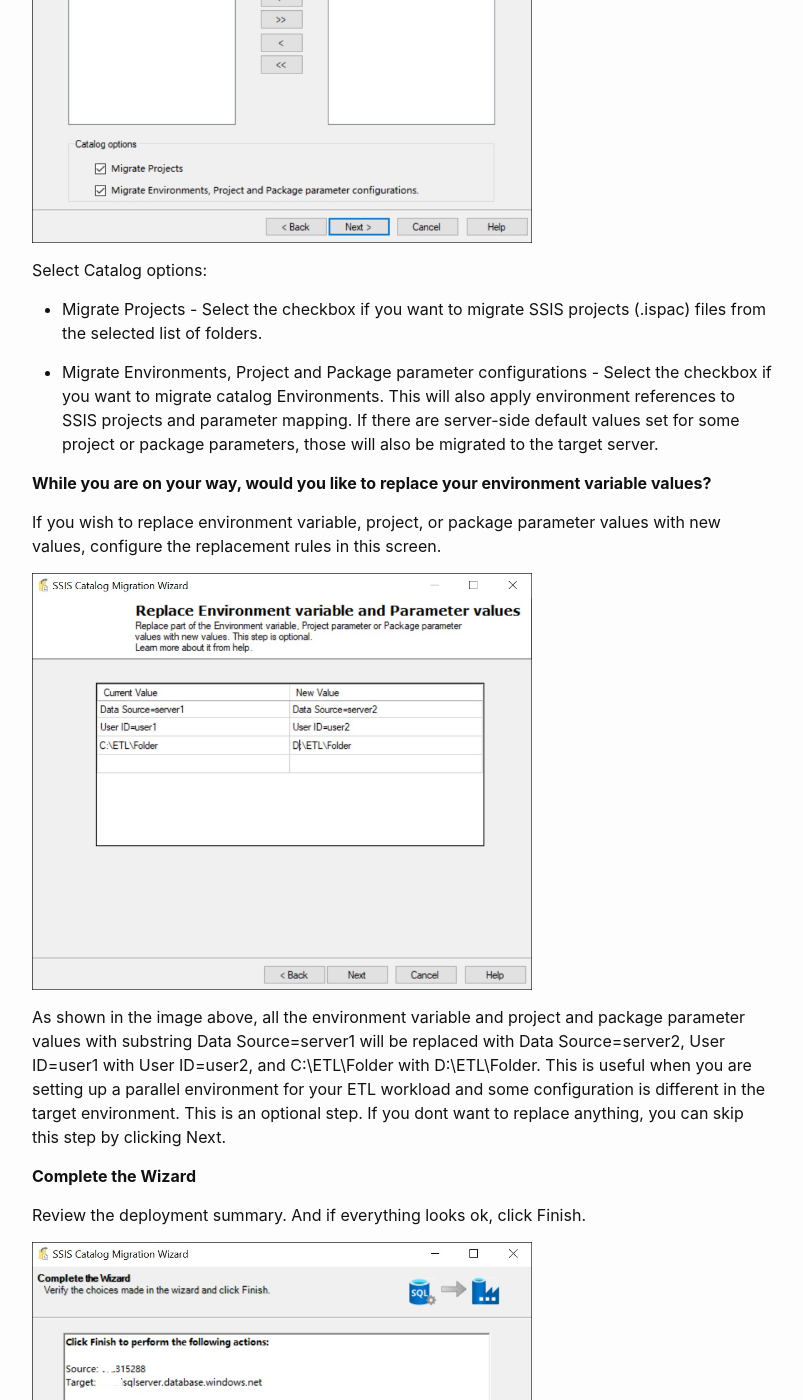
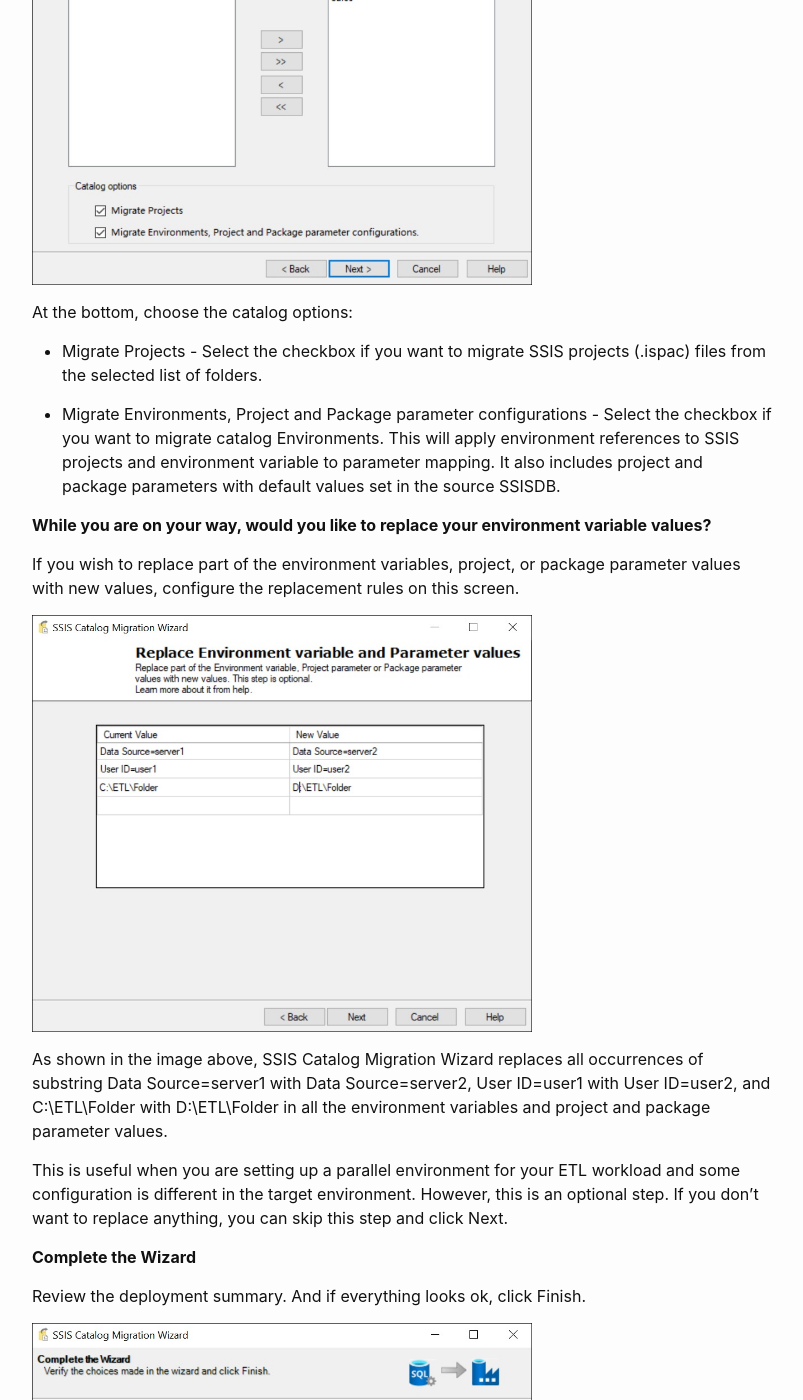
Before and after one commit to kr55/ssiscataloger, a Jekyll site: the page built from index.md, in a window 1280 px wide and 1400 px high, scrolled down 3083 px. Shown: the whole window, without its empty margins (238-1041 px from the left). Built offline with Jekyll 4.4.1, drawn with Linux system fonts in a browser that asks for light colours; our own code applies the rules of GitHub Pages for plain Markdown files; some of the changed text lies outside the part shown.

Commit message:
Update index.md

```diff
--- a/index.md
+++ b/index.md
@@ -1,77 +1,76 @@
 
 
-From SQL Server 2012, Microsoft has introduced a new deployment model in SSIS called the project deployment model. This new model has great benefits in terms of managing SSIS project deployments, executions, and configurations. With every new version of SQL Server, SSIS Catalog is also getting upgraded with new features. In this article, I will describe how we can migrate our existing SSIS Integration Services Catalog from one SQL server to another.
+From SQL Server 2012 onwards, Microsoft introduced a new deployment model in SSIS, called the project deployment model. This new model has many benefits in terms of managing SSIS project deployments, executions, and configurations. With every new version of SQL Server, the SSIS Catalog is also getting upgraded with new features. In this article, I will describe how we can migrate the SSIS Catalog from one SQL Server instance to another using the SSIS Catalog Migration Wizard.
 
-SSIS Integration services catalog consists of the following artifacts:
+The SSIS Integration Services Catalog consists of the following artifacts:
 
 * SSIS Builds (.ispac files) - Contains several SSIS packages with project and package parameters.
-* Environments - Typically used to store configurations of your SSIS projects. These variables are used to configure the SSIS project and package parameters of SSIS projects.
+* Environments - Stores configurations of SSIS projects. These variables are used to configure the SSIS project and package parameters of SSIS projects.
 
 The need for this activity might arise when:
 
 <img src="media/LogoThumnail.png" width="150">
 
-* you are migrating your SQL server to a new server.
+* you are migrating your SQL server to a new host OS.
 * upgrading the SQL server to a newer version on a different machine.
 * setting up a new SSIS environment from the existing setup, etc.
 
-This quick utility will help you migrate your existing SSIS catalog in a few clicks.
+This quick utility will help you migrate the SSIS catalog in a just few clicks.
 # SSIS Catalog Migration Wizard
 
 This quick wizard once installed, can be launched from SQL Server Management Studio (SSMS) 2018 or SQL Server Data Tools (SSDT) 2017 for Visual Studio 2017. Alternatively, you can use it as a standalone tool if you don’t wish you add it as a plugin.
 
 <img src="media/Welcome.jpg" width="500">
 
-It supports the following source and target types:
+The wizard supports the following source and target types.
 
-* SSIS for SQL Server - SSIS Catalog enabled in SQL Server.
+* SSIS for SQL Server - SSIS catalog enabled in SQL Server.
 
 * SSIS for Azure Data Factory - This is used when you want to run SSIS packages in Azure using Azure data factory pipelines.
 
-* File System - SSIS Catalog exported to the file system. This can be used as a staged migration when you don’t have acess to source and target SQL server connection at the same time.
+* File System - SSIS Catalog exported to the file system. This can be used as a staged migration when you don’t have access to source and target SQL Server connections at the same time.
 
 # Demo - Let's Migrate On-premise SSIS to Azure SSIS!
-Launch the utility from your prefered location.
+
+We’ll see a quick demo on how SSIS Catalog Migration Wizard migrates on-premises SSIS Catalog in SQL Server to SSIS in Azure Data Factory in just a few clicks. Launch the wizard from your preferred location.
 
 **Choose Source**
 
-Choose SSIS in SQL Server from Source Type drop-down.
+Choose SSIS in SQL Server from Source Type drop-down. Provide the SQL Server instance name. To perform operations on the SSIS catalog, we have to use windows authentication. And the user should have the ssis_admin role.
 
 <img src="media/ChooseSource.jpg" width="500">
 
-Provide SQL Server instance name.
-To perform operations on SSIS catalog, we have to use windows authentication. And user should have ssis_admin role.
 
 **Choose Target**
 
-Choose SSIS in Azure Data Factory from the Target Type drop-down.
+Choose SSIS in Azure Data Factory from the Target Type drop-down. Provide Azure SQL Server hostname, admin SQL server authentication user name, and password.
 
 <img src="media/ChooseTarget.jpg" width="500">
 
-Provide Azure SQL Server hostname, admin SQL server authentication user name, and password.
 
 Note - This utility only supports SQL authentication for Azure SSIS at the moment.
 
 **Select SSISDB Catalog Folders to Migrate**
 
-Choose the catalog folders from the listview you want to migrate.
+Choose the catalog folders from the listview that you want to migrate.
 
 <img src="media/ChooseCatalogFolders.jpg" width="500">
 
-Select Catalog options:
+At the bottom, choose the catalog options:
 
 * Migrate Projects - Select the checkbox if you want to migrate SSIS projects (.ispac) files from the selected list of folders.
 
-* Migrate Environments, Project and Package parameter configurations - Select the checkbox if you want to migrate catalog Environments. This will also apply environment references to SSIS projects and parameter mapping. If there are server-side default values set for some project or package parameters, those will also be migrated to the target server.
+* Migrate Environments, Project and Package parameter configurations - Select the checkbox if you want to migrate catalog Environments. This will apply environment references to SSIS projects and environment variable to parameter mapping. It also includes project and package parameters with default values set in the source SSISDB.
 
 **While you are on your way, would you like to replace your environment variable values?**
 
-If you wish to replace environment variable, project, or package parameter values with new values, configure the replacement rules in this screen.
+If you wish to replace part of the environment variables, project, or package parameter values with new values, configure the replacement rules on this screen.
 
 <img src="media/ReplaceValues.jpg" width="500">
 
-As shown in the image above, all the environment variable and project and package parameter values with substring Data Source=server1 will be replaced with Data Source=server2, User ID=user1 with User ID=user2, and C:\ETL\Folder with D:\ETL\Folder. This is useful when you are setting up a parallel environment for your ETL workload and some configuration is different in the target environment.
-This is an optional step. If you dont want to replace anything, you can skip this step by clicking Next.
+As shown in the image above, SSIS Catalog Migration Wizard replaces all occurrences of substring Data Source=server1 with Data Source=server2, User ID=user1 with User ID=user2, and C:\ETL\Folder with D:\ETL\Folder in all the environment variables and project and package parameter values.
+
+This is useful when you are setting up a parallel environment for your ETL workload and some configuration is different in the target environment. However, this is an optional step. If you don't want to replace anything, you can skip this step and click Next.
 
 **Complete the Wizard**
 
@@ -83,8 +82,8 @@ Review the deployment summary. And if everything looks ok, click Finish.
 
 <img src="media/MigrationFinish.jpg" width="500">
 
-If there is any warning or error during the migration, it will be shown against the respective folder in the Result column of the grid.
+Any warning or error during the migration gets available against the respective folder in the Result column tooltip of the grid as shown in the above image.
 
-Note - Sensitive environment variables, project, or package parameter values are encrypted in SSISDB with the master key. Hence, such values cannot be copied in this migration. However, such variable/parameter names will be listed in Result column tooltip and the status value will be shown as a warning. You can also save migration reports in txt format by clicking on Save Report.
+Note - Sensitive environment variables, project, or package parameter values are encrypted in SSISDB with the master key. Hence, the wizard will not migrate such values. However, it will list such variable names in the Result column tooltip with column value as "Warning". You can also save migration reports in txt format by clicking on Report button.
 
 I would love to hear from you about your experience using this tool. Please feel free to share any sort of feedback that will help me make this more productive.
```
